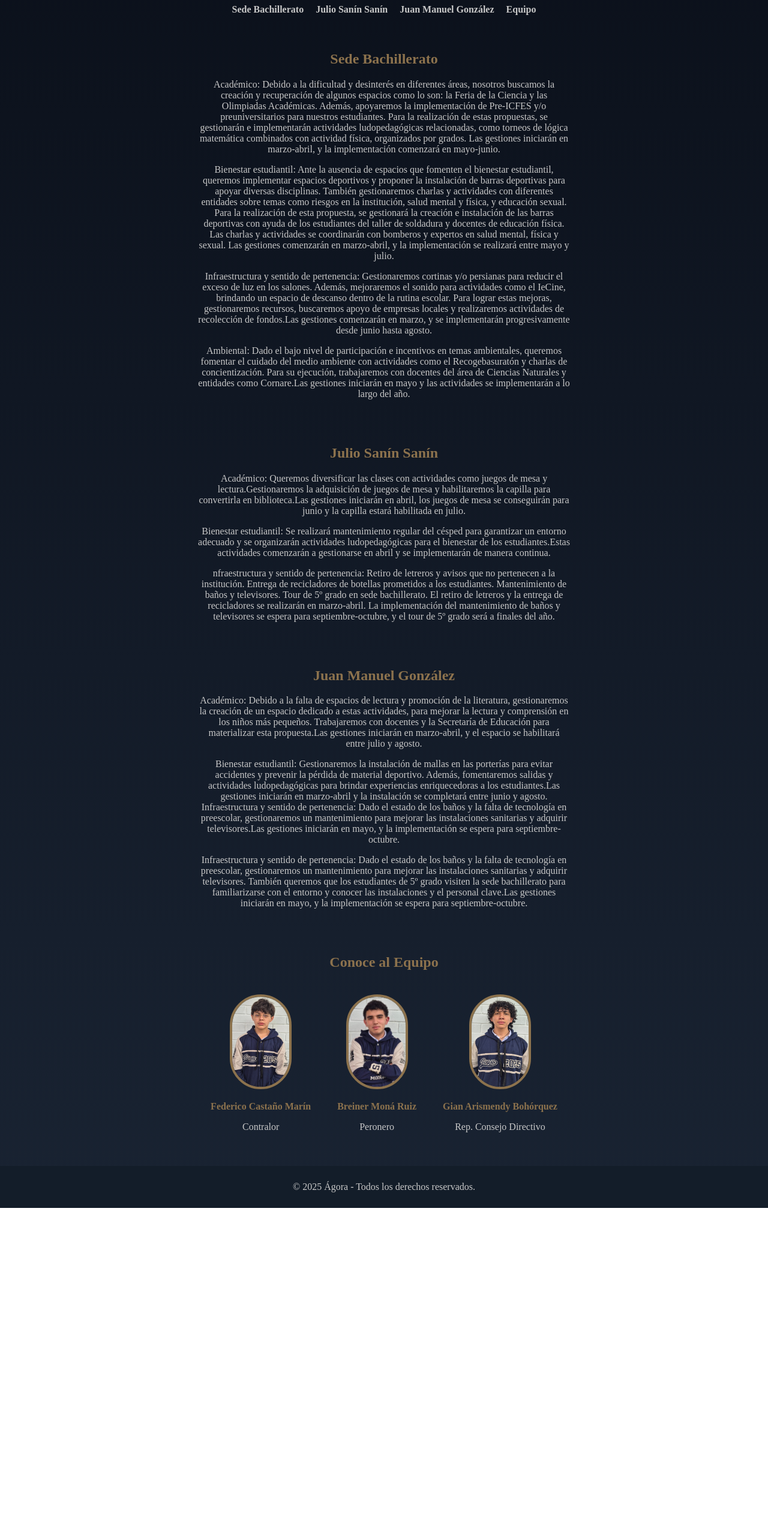
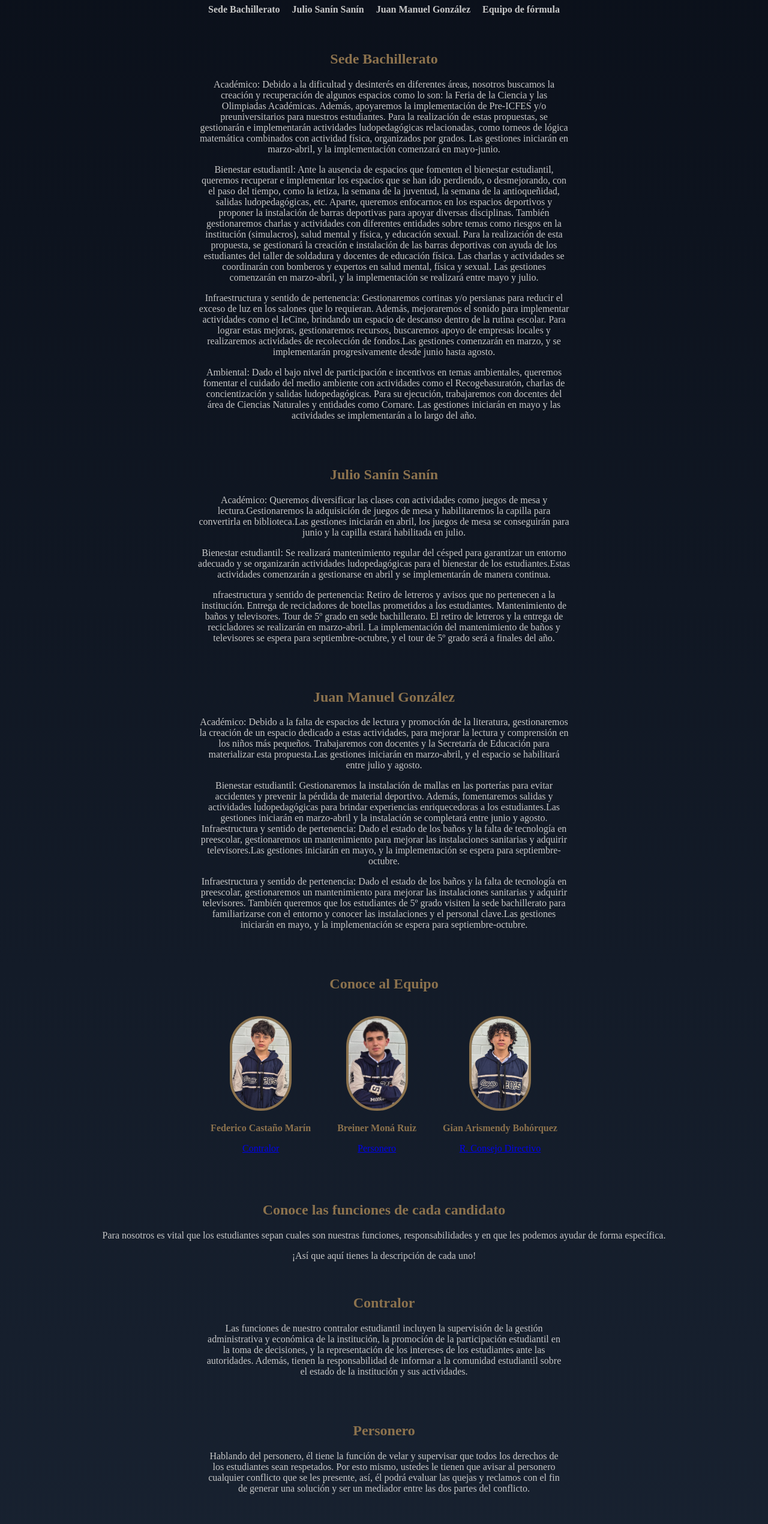
Before and after one commit to Agora03/Agora.github.io, a plain HTML site: page index.html in a window 1280 px wide. Shown: the part 259-2800 px from the top of the page at 60% size. Before the commit the page ends 2273 px from the top, so only its background shows below. Drawn offline with Linux system fonts and the light colour scheme.

Commit message:
Update index.html

```diff
--- a/index.html
+++ b/index.html
@@ -16,10 +16,10 @@
 
             <nav>
                 <ul>
-                    <li><a href="#sede-bachillerato">Sede Bachillerato</a></li>
-                    <li><a href="#julio-sanin-sanin">Julio Sanín Sanín</a></li>
-                    <li><a href="#juan-manuel-gonzalez">Juan Manuel González</a></li>
-                    <li><a href="#equipo">Equipo</a></li>
+                    <li><a class="hpvcl" href="#sede-bachillerato">Sede Bachillerato</a></li>
+                    <li><a class="hpvcl" href="#julio-sanin-sanin">Julio Sanín Sanín</a></li>
+                    <li><a class="hpvcl" href="#juan-manuel-gonzalez">Juan Manuel González</a></li>
+                    <li><a class="hpvcl" href="#equipo">Equipo de fórmula</a></li>
                 </ul>
             </nav>
         </div>
@@ -34,14 +34,14 @@
         </p>
         <p class="propuestas">Bienestar estudiantil:
 
-            Ante la ausencia de espacios que fomenten el bienestar estudiantil, queremos implementar espacios deportivos y proponer la instalación de barras deportivas para apoyar diversas disciplinas. También gestionaremos charlas y actividades con diferentes entidades sobre temas como riesgos en la institución, salud mental y física, y educación sexual. Para la realización de esta propuesta, se gestionará la creación e instalación de las barras deportivas con ayuda de los estudiantes del taller de soldadura y docentes de educación física. Las charlas y actividades se coordinarán con bomberos y expertos en salud mental, física y sexual. Las gestiones comenzarán en marzo-abril, y la implementación se realizará entre mayo y julio.
+            Ante la ausencia de espacios que fomenten el bienestar estudiantil, queremos recuperar e implementar los espacios que se han ido perdiendo, o desmejorando, con el paso del tiempo, como la ietiza, la semana de la juventud, la semana de la antioqueñidad, salidas ludopedagógicas, etc. Aparte, queremos enfocarnos en los espacios deportivos y proponer la instalación de barras deportivas para apoyar diversas disciplinas. También gestionaremos charlas y actividades con diferentes entidades sobre temas como riesgos en la institución (simulacros), salud mental y física, y educación sexual. Para la realización de esta propuesta, se gestionará la creación e instalación de las barras deportivas con ayuda de los estudiantes del taller de soldadura y docentes de educación física. Las charlas y actividades se coordinarán con bomberos y expertos en salud mental, física y sexual. Las gestiones comenzarán en marzo-abril, y la implementación se realizará entre mayo y julio.
             </p>
         <p class="propuestas">Infraestructura y sentido de pertenencia:
-            Gestionaremos cortinas y/o persianas para reducir el exceso de luz en los salones. Además, mejoraremos el sonido para actividades como el IeCine, brindando un espacio de descanso dentro de la rutina escolar. Para lograr estas mejoras, gestionaremos recursos, buscaremos apoyo de empresas locales y realizaremos actividades de recolección de fondos.Las gestiones comenzarán en marzo, y se implementarán progresivamente desde junio hasta agosto.
+            Gestionaremos cortinas y/o persianas para reducir el exceso de luz en los salones que lo requieran. Además, mejoraremos el sonido para implementar actividades como el IeCine, brindando un espacio de descanso dentro de la rutina escolar. Para lograr estas mejoras, gestionaremos recursos, buscaremos apoyo de empresas locales y realizaremos actividades de recolección de fondos.Las gestiones comenzarán en marzo, y se implementarán progresivamente desde junio hasta agosto.
             </p>
         <p class="propuestas">Ambiental:
 
-            Dado el bajo nivel de participación e incentivos en temas ambientales, queremos fomentar el cuidado del medio ambiente con actividades como el Recogebasuratón y charlas de concientización. Para su ejecución, trabajaremos con docentes del área de Ciencias Naturales y entidades como Cornare.Las gestiones iniciarán en mayo y las actividades se implementarán a lo largo del año.
+            Dado el bajo nivel de participación e incentivos en temas ambientales, queremos fomentar el cuidado del medio ambiente con actividades como el Recogebasuratón, charlas de concientización y salidas ludopedagógicas. Para su ejecución, trabajaremos con docentes del área de Ciencias Naturales y entidades como Cornare. Las gestiones iniciarán en mayo y las actividades se implementarán a lo largo del año.
             </p>
     </section>
 
@@ -94,19 +94,53 @@
         <div class="miembro-equipo">
             <img src="imágenes/Federico.jpg" alt="Federico">
             <p class="names">Federico Castaño Marín</p>
-            <p>Contralor</p>
+            <a class="hpvcl" href="#contralor">Contralor</a>
         </div>
         <div class="miembro-equipo">
             <img src="imágenes/Breiner.jpg" alt="Breiner">
             <p class="names">Breiner Moná Ruiz</p>
-            <p>Peronero</p>
+            <a class="hpvcl" href="#personero">Personero</a>
         </div>
         <div class="miembro-equipo">
             <img src="imágenes/Arismendy.jpg" alt="Arismendy">
             <p class="names">Gian Arismendy Bohórquez</p>
-            <p>Rep. Consejo Directivo</p>
+            <a class="hpvcl" href="#rcd">R. Consejo Directivo</a>
         </div>
     </section>
+
+    <section id="Funciones">
+
+        <h2>Conoce las funciones de cada candidato</h2>
+    <p>Para nosotros es vital que los estudiantes sepan cuales son nuestras funciones, responsabilidades y en que les podemos ayudar de forma específica. </p>
+    <p>¡Así que aquí tienes la descripción de cada uno!</p>
+
+        <section id="contralor">
+            <h2>Contralor</h2>
+            <p class="propuestas">Las funciones de nuestro contralor estudiantil incluyen la supervisión de la gestión administrativa y económica de la institución, la promoción de la participación estudiantil en la toma de decisiones, y la representación de los intereses de los estudiantes ante las autoridades. Además, tienen la responsabilidad de informar a la comunidad estudiantil sobre el estado de la institución y sus actividades.</p>
+
+        </section>
+
+        <section id="personero">
+            <h2>Personero</h2>
+            <p class="propuestas">
+                Hablando del personero, él tiene la función de velar y supervisar que todos los derechos de los estudiantes sean respetados. Por esto mismo, ustedes le tienen que avisar al personero cualquier conflicto que se les presente, así, él podrá evaluar las quejas y reclamos con el fin de generar una solución y ser un mediador entre las dos partes del conflicto.
+        </section>
+
+        <section id="rcd">
+            <h2>Rep. Consejo Directivo</h2>
+            <p class="propuestas">
+                Y por último, y más imporante, el Representante de los Estudiantes ante el Consejo Directivo. Él tiene la responsabilidad de velar por los derechos e intereses del estudiantado, participando en la toma de decisiones que afectan la institución. Presenta propuestas, transmite inquietudes y busca soluciones a problemáticas que impacten la vida escolar, asegurando que la voz de los estudiantes sea escuchada y considerada en las decisiones institucionales.
+            </p>
+
+        </section>
+
+    </section>
+
+    <div>
+    <img class="ietisalogo" src="imágenes/ietisaLogo.jpg" alt="Logo ietisa">
+    <img class="ietisalogo" src="imágenes/agorita.png" alt="agorita">
+    </div>
+
 
     <footer>
         <p>&copy; 2025 Ágora - Todos los derechos reservados.</p>
```
